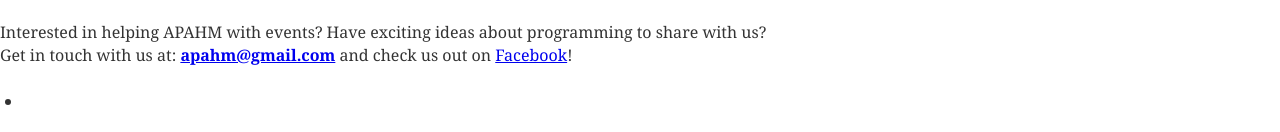
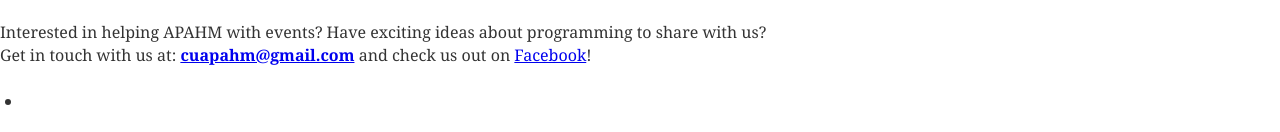
Before and after one commit to jxu8/apahm, a Gatsby site: page /contact in a window 1280 px wide. Shown: the part 308-440 px from the top of the page. Built offline with nearby package versions, Linux system fonts and the light colour scheme; Gatsby itself is replaced by a stand-in of ours; some packages are replaced by stand-ins of ours; some icons are missing; a web font is replaced by a local one.

Commit message:
Corrected typo on Contact page

```diff
--- a/src/components/Contact.js
+++ b/src/components/Contact.js
@@ -14,7 +14,7 @@ class Contact extends React.Component {
             <p>
               Interested in helping APAHM with events? Have exciting ideas about programming to share with us?
               <br />
-              Get in touch with us at: <b><a href='mailto:apahm@columbia.edu'>apahm@gmail.com</a></b> and check us out on <a href='https://www.facebook.com/ColumbiaAPAHM/'>Facebook</a>!
+              Get in touch with us at: <b><a href='mailto:cuapahm@columbia.edu'>cuapahm@gmail.com</a></b> and check us out on <a href='https://www.facebook.com/ColumbiaAPAHM/'>Facebook</a>!
             </p>
           </div>
         </div>
```
